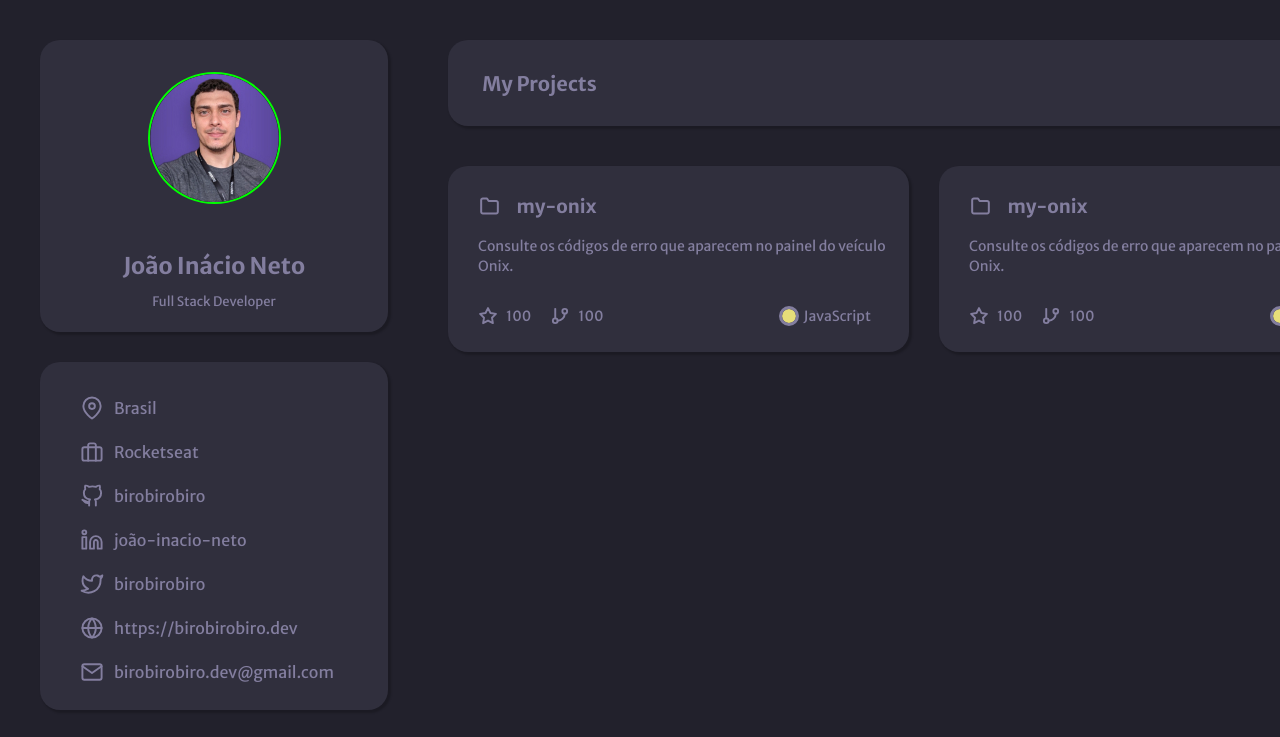
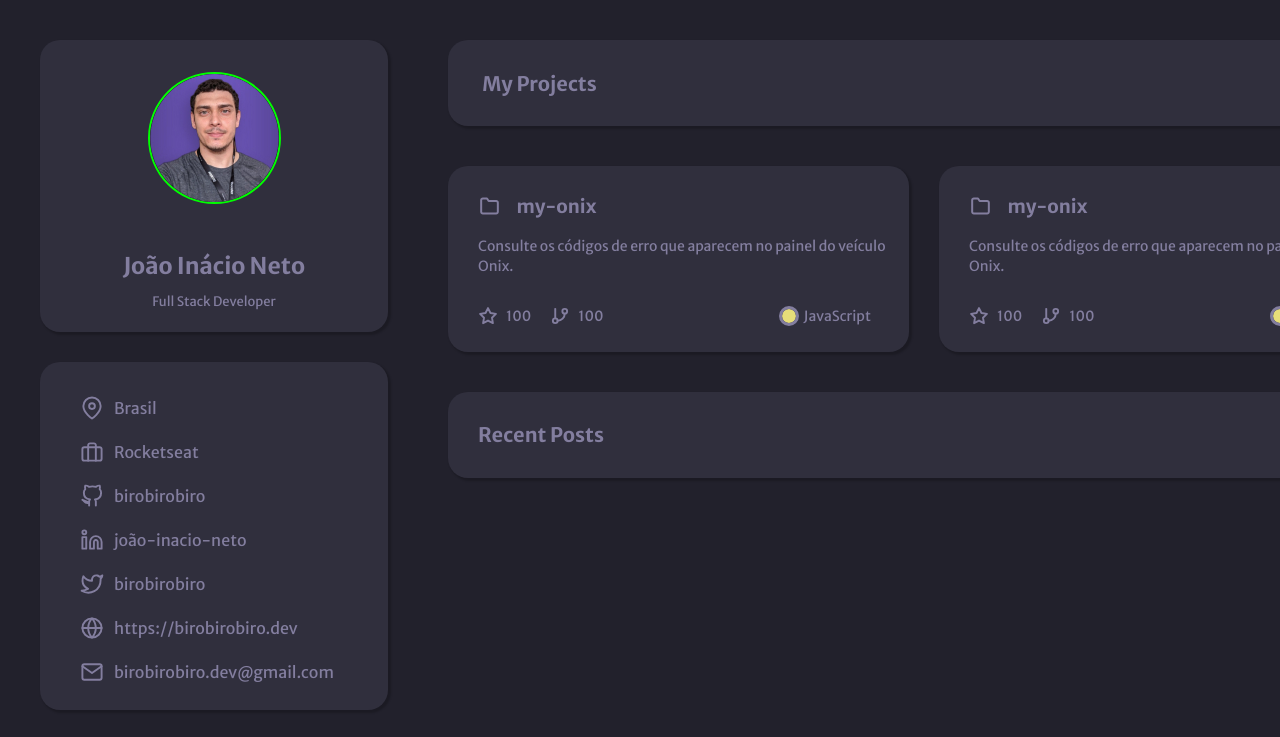
Before and after one commit to luad3cristal/portfolio, a plain HTML site: page index.html in a window 1280 px wide. Shown: the top 737 px of the page. Drawn offline with Linux system fonts and the light colour scheme.

Commit message:
adding recent posts' title

```diff
--- a/index.html
+++ b/index.html
@@ -168,6 +168,10 @@
             </section>
           </div>
         </div>
+
+        <div class="posts">
+          <h3>Recent Posts</h3>
+        </div>
       </article>
 
       <footer>foot</footer>
--- a/style.css
+++ b/style.css
@@ -334,3 +334,21 @@ article div {
 
   font-weight: 400;
 }
+
+/* posts */
+.posts {
+  width: 952px;
+  height: 86px;
+
+  text-align: left;
+  align-items: center;
+  justify-content: center;
+}
+
+.posts h3 {
+  font-size: 20px;
+  font-weight: 700;
+
+  margin: 0 0 30px 30px;
+  padding-top: 30px;
+}
```
